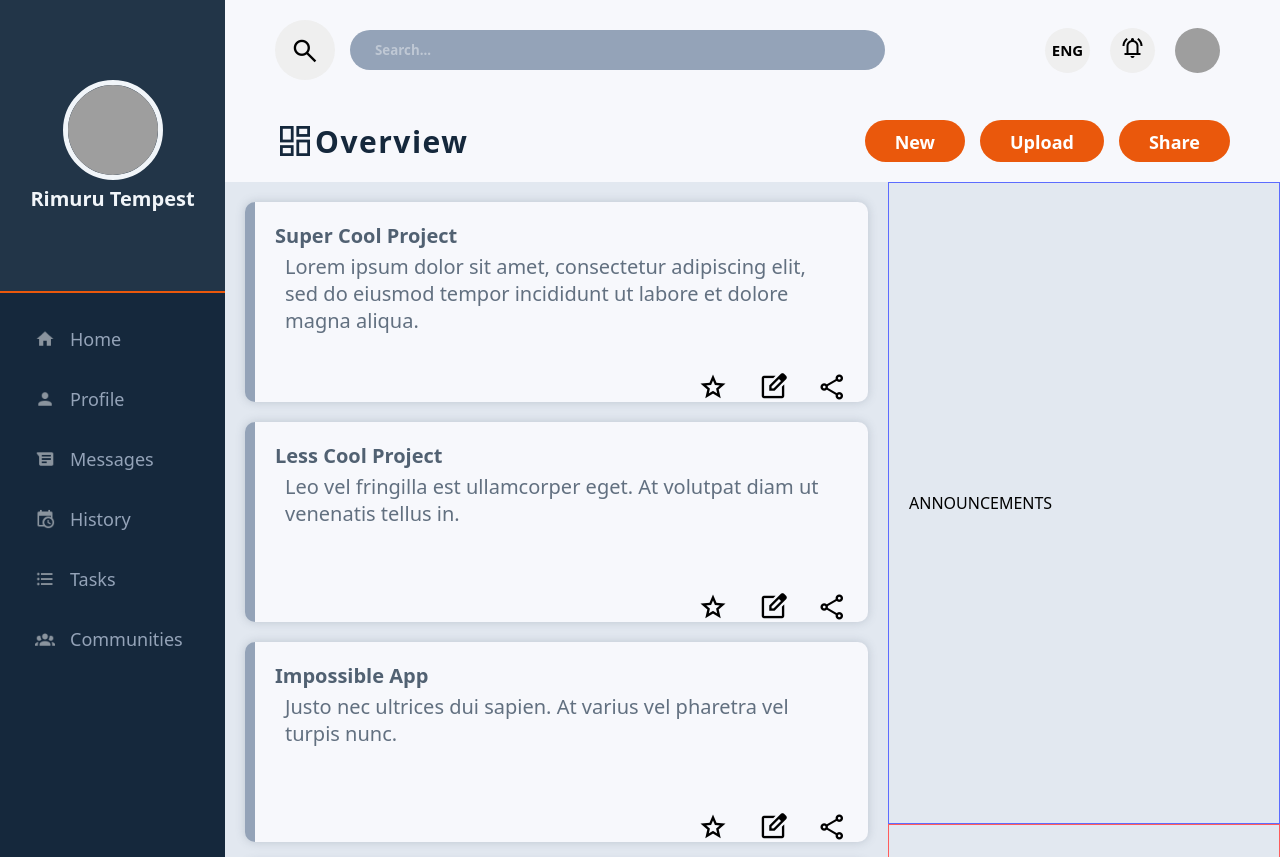
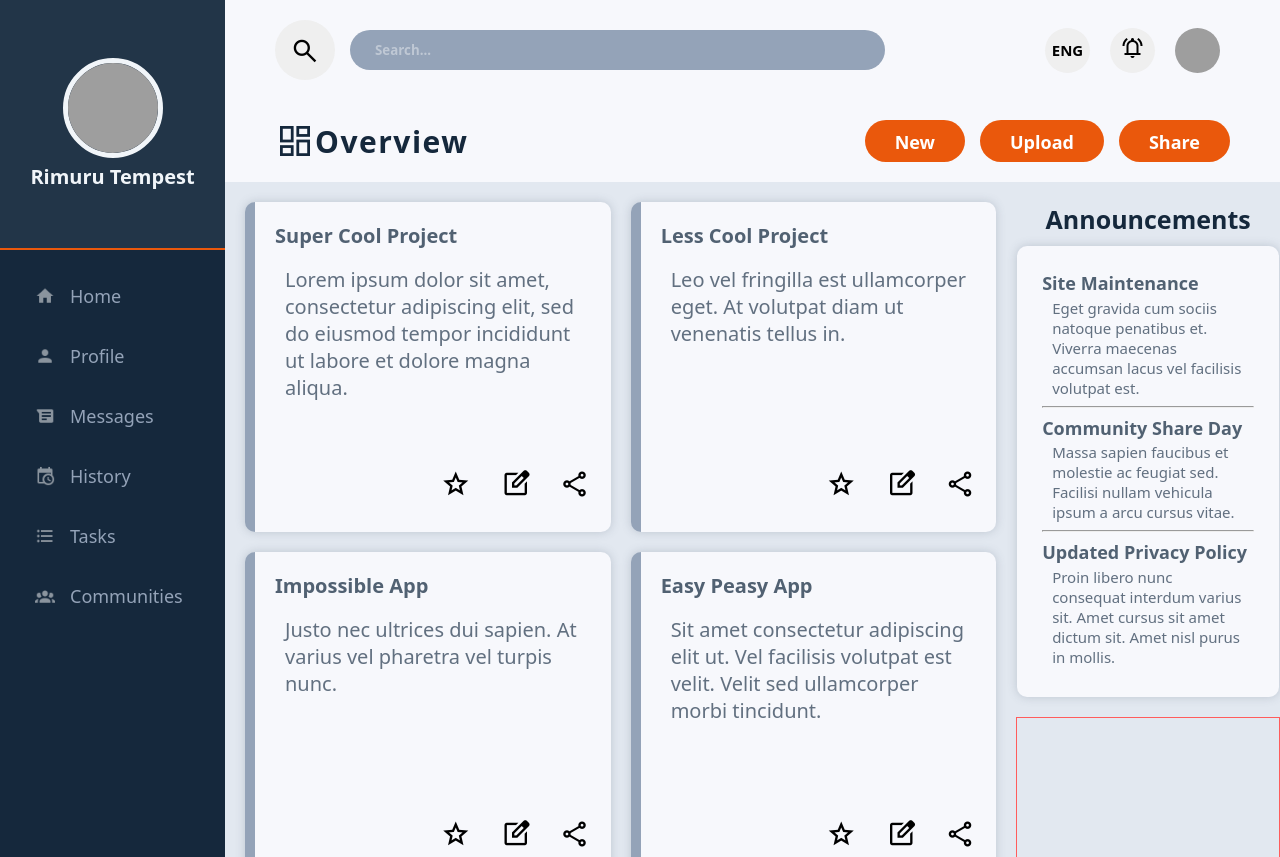
Before and after one commit to kierhb/top-admin-dashboard, a plain HTML site: page index.html in a window 1280 px wide. Shown: the top 857 px of the page. Drawn offline with nearby package versions, Linux system fonts and the light colour scheme; grey boxes are pictures that could not be loaded.

Commit message:
Finish announcements

```diff
--- a/grid.css
+++ b/grid.css
@@ -26,7 +26,7 @@
     grid-row: 1 / -1;
 }
 
-.container > div:nth-child(3n) > div:nth-child(1n) {
+.container > div:nth-child(3n) > .projects {
     display: grid;
     gap: 20px;
     padding: 20px;
--- a/index.html
+++ b/index.html
@@ -156,7 +156,31 @@
                     </div>
 
                 </div>
-                <div class="announcements">ANNOUNCEMENTS</div>
+                <div class="anncmts">
+                    <h3 class="anncmts-title">Announcements</h3>
+                    <div class="anncmts-container">
+                        <div class="anncmts-content">
+                            <h5 id="anncmts--title">Site Maintenance</h5>
+                            <p id="anncmts--description">
+                                Eget gravida cum sociis natoque penatibus et. Viverra maecenas accumsan lacus vel facilisis volutpat est.
+                            </p>
+                        </div>
+                        <hr />
+                        <div class="anncmts-content">
+                            <h5 id="anncmts--title">Community Share Day</h5>
+                            <p id="anncmts--description">
+                                Massa sapien faucibus et molestie ac feugiat sed. Facilisi nullam vehicula ipsum a arcu cursus vitae.
+                            </p>
+                        </div>
+                        <hr />
+                        <div class="anncmts-content">
+                            <h5 id="anncmts--title">Updated Privacy Policy</h5>
+                            <p id="anncmts--description">
+                                Proin libero nunc consequat interdum varius sit. Amet cursus sit amet dictum sit. Amet nisl purus in mollis.
+                            </p>
+                        </div>
+                    </div>
+                </div>
                 <div class="trending">TRENDING</div>
             </div>
         </div>
--- a/styles.css
+++ b/styles.css
@@ -328,3 +328,49 @@ html, body {
     transform: scale(1);
     color:rgb(234, 88, 12)
 }
+
+/* A N N O U N C E M E N T S */
+.anncmts {
+    padding: 20px 0px;
+    display: flex;
+    flex-flow: column wrap;
+}
+
+.anncmts-title {
+    margin: 0 0 10px;
+    font-size: 25px;
+    display: flex;
+    align-items: center;
+    color: #15283c;
+}
+
+.anncmts-container {
+    background-color: var(--header-background-color);
+    padding: 25px;
+    border-radius: 10px;
+    box-shadow: rgb(81 97 114 / 25%) 0px 0px 10px;
+}
+
+.anncmts:hover {
+    transform: scale(1.03);
+}
+
+#anncmts--title {
+    height: 10%;
+    font-size: 18px;
+    color: rgba(81, 97, 114, 1);
+    margin: 0;
+}
+
+.anncmts-content:hover {
+    transform: scale(1.03);
+}
+
+#anncmts--description {
+    margin: 2.5px 10px 5px;
+    font-size: 15px;
+    color: rgba(81, 97, 114, 0.9);
+    width: 15vw;
+    overflow:hidden;
+    text-overflow:ellipsis;
+}
```
